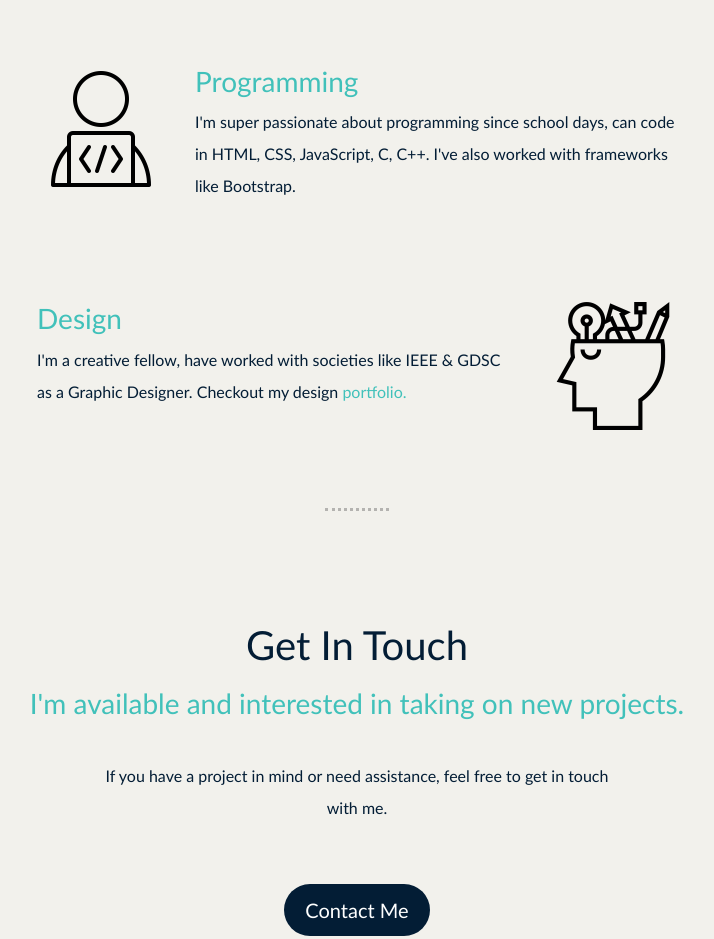
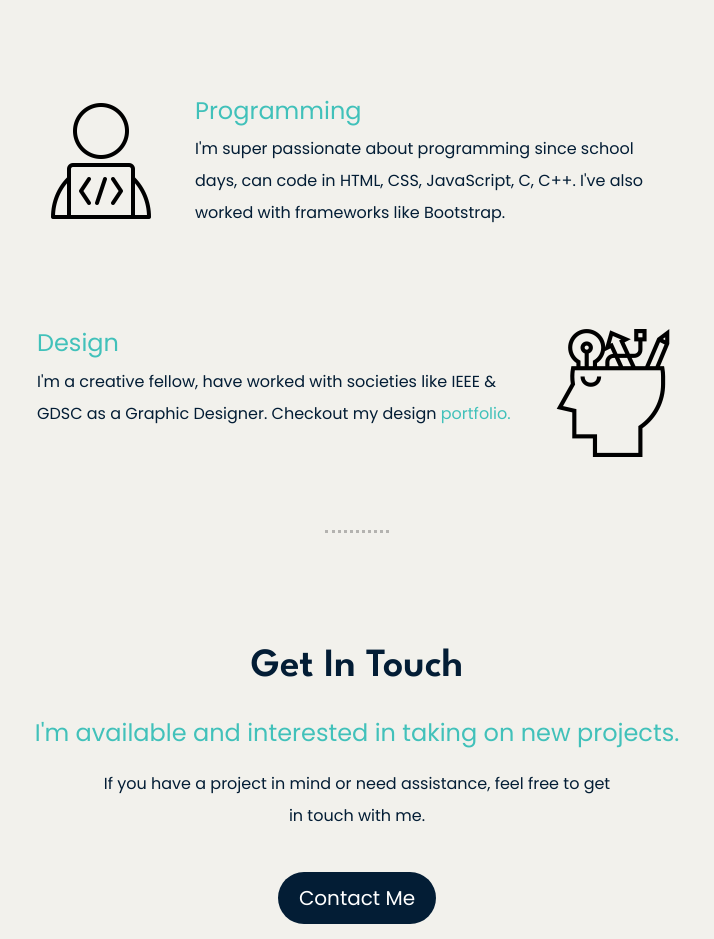
Before and after one commit to tayyab-ilyas/Portfolio, a plain HTML site: page index.html in a window 1280 px wide. Shown: the part 1243-2182 px from the top of the page, without its empty margins (283-997 px from the left). Drawn offline with nearby package versions, Linux system fonts and the light colour scheme.

Commit message:
refactoringX

```diff
--- a/css/styles.css
+++ b/css/styles.css
@@ -2,6 +2,7 @@ body{
     margin:0;
     text-align:center;
     background-color: #f2f1ec;
+
 }
 .top-container{
     background-color: #031d35;
@@ -18,10 +19,11 @@ body{
 }
 p{
     line-height: 2;
+    font-family: 'Poppins', sans-serif;
 }
 .footer-link{
     color:#f2f1ec;
-    font-family: 'Gill Sans', 'Gill Sans MT', Calibri, 'Trebuchet MS', sans-serif;
+    font-family: 'Poppins', sans-serif;
     margin:10px 20px;
     text-decoration:none;
 }
@@ -36,14 +38,14 @@ a:hover{
     color:#031d35
 }
 .name{
-    font-family: 'Gill Sans', 'Gill Sans MT', Calibri, 'Trebuchet MS', sans-serif;
+    font-family: 'Poppins', sans-serif;
     margin: 50px auto 0 auto;
     font-size: 5.625rem;
     color:#f2f1ec;
 }
 .programmer{
     color:#f2f1ec;
-    font-family: 'Gill Sans', 'Gill Sans MT', Calibri, 'Trebuchet MS', sans-serif;
+    font-family: 'Poppins', sans-serif;
     font-size: large;
 
 }
@@ -52,14 +54,16 @@ a:hover{
     text-decoration: none;
 }
 h2{
-    font-family: 'Gill Sans', 'Gill Sans MT', Calibri, 'Trebuchet MS', sans-serif;
+    font-family: 'League Spartan', sans-serif;
     font-size:2.5rem;
     font-weight: normal ;
     padding:10px;
+
 }
 h3{
-    font-family:'Gill Sans', 'Gill Sans MT', Calibri, 'Trebuchet MS', sans-serif;
+    font-family:'Poppins', sans-serif;
     color:#41c1ba;
+    font-size: 1.5rem;
 }
 .bottom-cloud{
     position:absolute;
@@ -94,7 +98,7 @@ h3{
 .btn {
     background-color: #031d35;
     border-radius: 28px;
-    font-family: 'Gill Sans', 'Gill Sans MT', Calibri, 'Trebuchet MS', sans-serif;
+    font-family: 'Poppins', sans-serif;
     color: #ffffff;
     font-size: 20px;
     padding: 10px 20px 10px 20px;
@@ -108,7 +112,7 @@ h3{
   .intro{
     width:30%;
     margin:auto;
-    font-family: 'Gill Sans', 'Gill Sans MT', Calibri, 'Trebuchet MS', sans-serif;
+    font-family: 'Poppins',sans-serif;
   }
   hr{
     border:dotted black;
@@ -118,8 +122,8 @@ h3{
   }
   .contact-message{
     width:40%;
-    margin:40px auto 60px auto;
-    font-family: 'Gill Sans', 'Gill Sans MT', Calibri, 'Trebuchet MS', sans-serif;
+    margin:20px auto 40px auto;
+    font-family: 'Poppins', sans-serif;
   }
   .copyright{
     color:#f2f1ec;
@@ -127,10 +131,15 @@ h3{
     padding:20px 0;
   }
   .programming{
-    font-family:'Gill Sans', 'Gill Sans MT', Calibri, 'Trebuchet MS', sans-serif;
+    font-family: 'Poppins', sans-serif;
     margin:auto;
   }
   .designing{
-    font-family:'Gill Sans', 'Gill Sans MT', Calibri, 'Trebuchet MS', sans-serif;
+    font-family:'Poppins', sans-serif;
     margin:auto;
   }
+.projects{
+    padding:10px 0 0 0;
+    font-family: 'Poppins', sans-serif;
+    font-size:1.5em;
+}
--- a/index.html
+++ b/index.html
@@ -6,7 +6,9 @@
   <link rel="stylesheet" href="https://cdn.jsdelivr.net/npm/bootstrap@5.3.0-alpha1/dist/css/bootstrap.min.css" />
   <link rel="stylesheet" href="css/styles.css" />
   <link rel="icon" href="favicon2.png" />
-
+  <link rel="preconnect" href="https://fonts.googleapis.com">
+  <link rel="preconnect" href="https://fonts.gstatic.com" crossorigin>
+  <link href="https://fonts.googleapis.com/css2?family=League+Spartan:wght@600&family=Pacifico&family=Poppins&display=swap" rel="stylesheet">
 </head>
 
 <body>
@@ -52,7 +54,7 @@
     <hr/>
     <div class="contact-me">
       <h2>Get In Touch</h2>
-      <h3>I'm available and interested in taking on new projects.</h3>
+      <h3 class="projects">I'm available and interested in taking on new projects.</h3>
       <p class="contact-message">
         If you have a project in mind or need assistance, feel free to get in
         touch with me.
```
